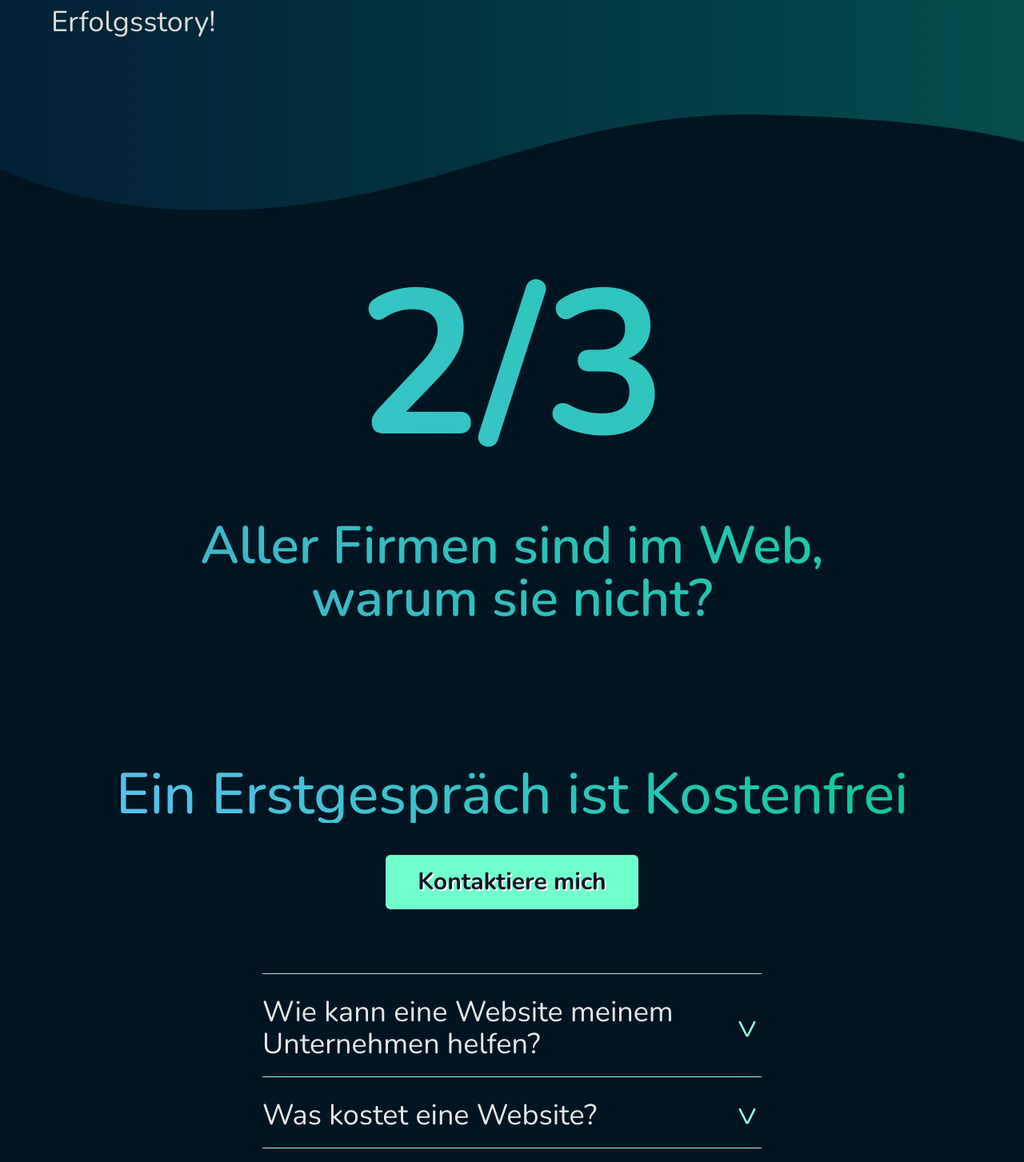
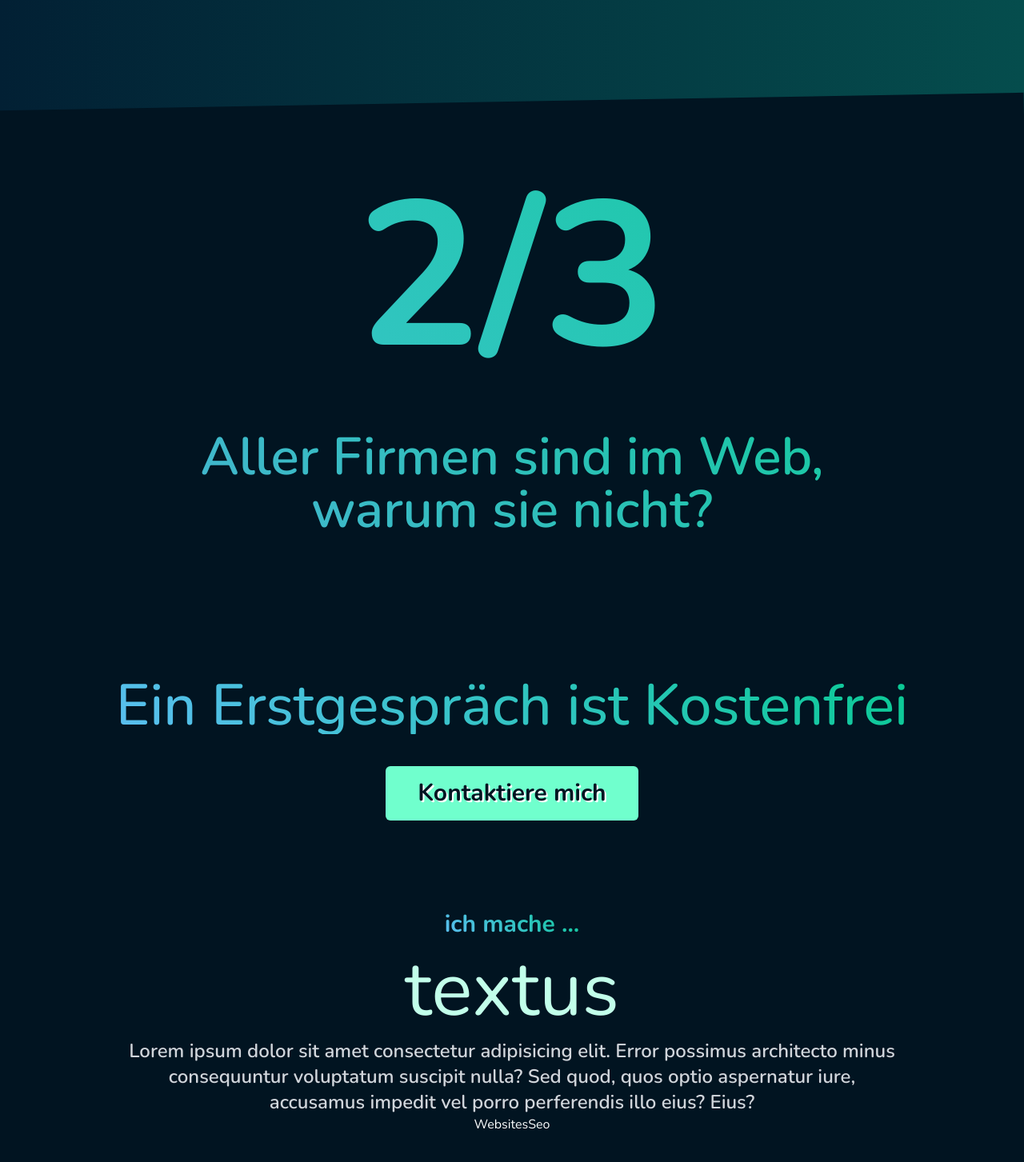
Before and after one commit to Hannes30/Honspage_4.0, a SvelteKit app: page / in a window 1280 px wide. Shown: the part 277-1730 px from the top of the page at 80% size. Built offline with nearby package versions, Linux system fonts and the light colour scheme.

Commit message:
feat: started work on new Section: Offers

```diff
--- a/src/lib/components/FirstCTAText.svelte
+++ b/src/lib/components/FirstCTAText.svelte
@@ -12,7 +12,7 @@
     .twoThirdText{
         line-height: 30vw;
     font-size: 20vw;
-    background: -webkit-linear-gradient(45deg,#3bc3cc,#29c5b7);
+    background: -webkit-linear-gradient(45deg,#3bc3cc,#18c9a3);
     -webkit-background-clip: text;
     -webkit-text-fill-color: transparent;
     }
--- a/src/lib/components/LandingScreen.svelte
+++ b/src/lib/components/LandingScreen.svelte
@@ -2,13 +2,13 @@
     import HannesScheibelauerDeckweiss from "$lib/img/HannesScheibelauerDeckweiss.webp?enhanced"
 
 </script>
-<div class="flex flex-wrap justify-around items-center lg:ml-16 ml-4 lg:flex-nowrap pt-20 overflow-x-hidden sm:pt-32">
+<div class="flex flex-wrap justify-around items-center lg:ml-16 ml-4 lg:flex-nowrap pt-10 overflow-x-hidden sm:pt-22">
     <div class="lg:pb-40">
         <h1>Hannes Scheibelauer</h1>
         <span>Der kreative Webentwickler
         für <span class=" text-secondary-700 bg-primary-200 px-2 rounded-md backgroundFadeIn">deine</span> digitale Erfolgsstory!</span>
     </div>
-    <div class="md:w-2/5 sm:w-4/5">
+    <div class="md:w-3/5 sm:w-4/5">
         <enhanced:img src={HannesScheibelauerDeckweiss} alt="Hannes Scheibelauer Potrait photo">
      </div>
 </div>
--- /dev/null
+++ b/src/lib/components/MyOffersSection.svelte
@@ -0,0 +1,31 @@
+<div class="w-full flex flex-col justify-center mt-8 items-center">
+    <h3 class="text-center text-3xl font-bold">ich mache ... </h3>
+    <h2 class="text-center text-8xl font-light mt-4 text-primary-200">
+        textus
+    </h2>
+    <div class="md:w-3/4 w-5/6 text-center text-2xl font-semibold text-gray-300 mt-3">
+        Lorem ipsum dolor sit amet consectetur adipisicing elit. Error possimus architecto minus consequuntur voluptatum suscipit nulla? Sed quod, quos optio aspernatur iure, accusamus impedit vel porro perferendis illo eius? Eius?
+    </div>
+    <div class="flex flex-wrap">
+        {#each offers as {title}}
+
+{title}
+        {/each}
+    </div>
+</div>
+
+
+<script>
+    let activeOffer = 0;
+    let offers = [
+        {
+            title: "Websites",
+            text: "    Lorem ipsum dolor sit amet consectetur adipisicing elit. Error possimus architecto minus consequuntur voluptatum suscipit nulla? Sed quod, quos optio aspernatur iure, accusamus impedit vel porro perferendis illo eius? Eius?"
+        },
+        {
+            title: "Seo",
+            text: "Ahhhhh Lorem ipsum dolor sit amet consectetur adipisicing elit. Error possimus architecto minus consequuntur voluptatum suscipit nulla? Sed quod, quos optio aspernatur iure, accusamus impedit vel porro perferendis illo eius? Eius?"
+        },
+    ]
+
+</script>
--- a/src/lib/components/Questions.svelte
+++ b/src/lib/components/Questions.svelte
@@ -2,7 +2,7 @@
   import Question from "./Question.svelte";
 </script>
 
-<div class="-mt-10 w-full flex justify-center flex-wrap bg-secondary-700 -mb-20 py-10 z-10 relative">
+<div class=" w-full flex justify-center flex-wrap bg-secondary-700 -mb-20 py-10 z-10 relative">
   <Question QuestionText="Wie kann eine Website meinem Unternehmen helfen?">
     Eine Website ist deine digitale <span class="highlighted text-2xl">Visitenkarte im Web</span>. Für Kunden oder Interessenten ist sie die erste Anlaufstelle für Informationen. Ein positiver <span class="highlighted text-2xl">erster Eindruck</span> ist nicht nur in der realen Welt wichtig, sondern auch in der Digitalen.
   </Question>
--- a/src/routes/+page.svelte
+++ b/src/routes/+page.svelte
@@ -5,6 +5,7 @@
   import Questions from "../lib/components/Questions.svelte";
   import Wave from "../lib/components/Wave.svelte";
   import FirstCtaText from "../lib/components/FirstCTAText.svelte";
+  import MyOffersSection from "../lib/components/MyOffersSection.svelte";
 
 
 </script>
@@ -15,11 +16,14 @@
 
 <Nav active=1></Nav>
 <LandingScreen />
-  <div class="relative top-[-80px]">
-  <Wave />
+  <div class="relative top-[-20px] pb-5">
+  <div class="overflow-hidden">
+    <div class="bg-secondary-700 -rotate-1 h-12 w-screen relative top-5"></div>
+  </div>
     <div class=" bg-secondary-700">
       <FirstCtaText></FirstCtaText>
       <CallToAction></CallToAction>
+      <MyOffersSection></MyOffersSection>
       <Questions></Questions>
     </div>
   </div>
--- a/src/style.css
+++ b/src/style.css
@@ -15,18 +15,19 @@ h1 {
   font-weight: 600;
 }
 h2 {
-  font-size: 36px;
-  font-weight: 600;
+}
+h3 {
+  font-size: 30px;
+  font-weight: 400;
+  background: -webkit-linear-gradient(45deg, #5cbdf2, #0fc899);
+  -webkit-background-clip: text;
+  -webkit-text-fill-color: transparent;
 }
 @media only screen and (min-width: 1024px) {
   h1 {
     font-size: 64px;
     font-weight: 600;
   }
-  h2 {
-    font-size: 48px;
-    font-weight: 600;
-  }
 }
 body {
   overflow-x: hidden;
```
